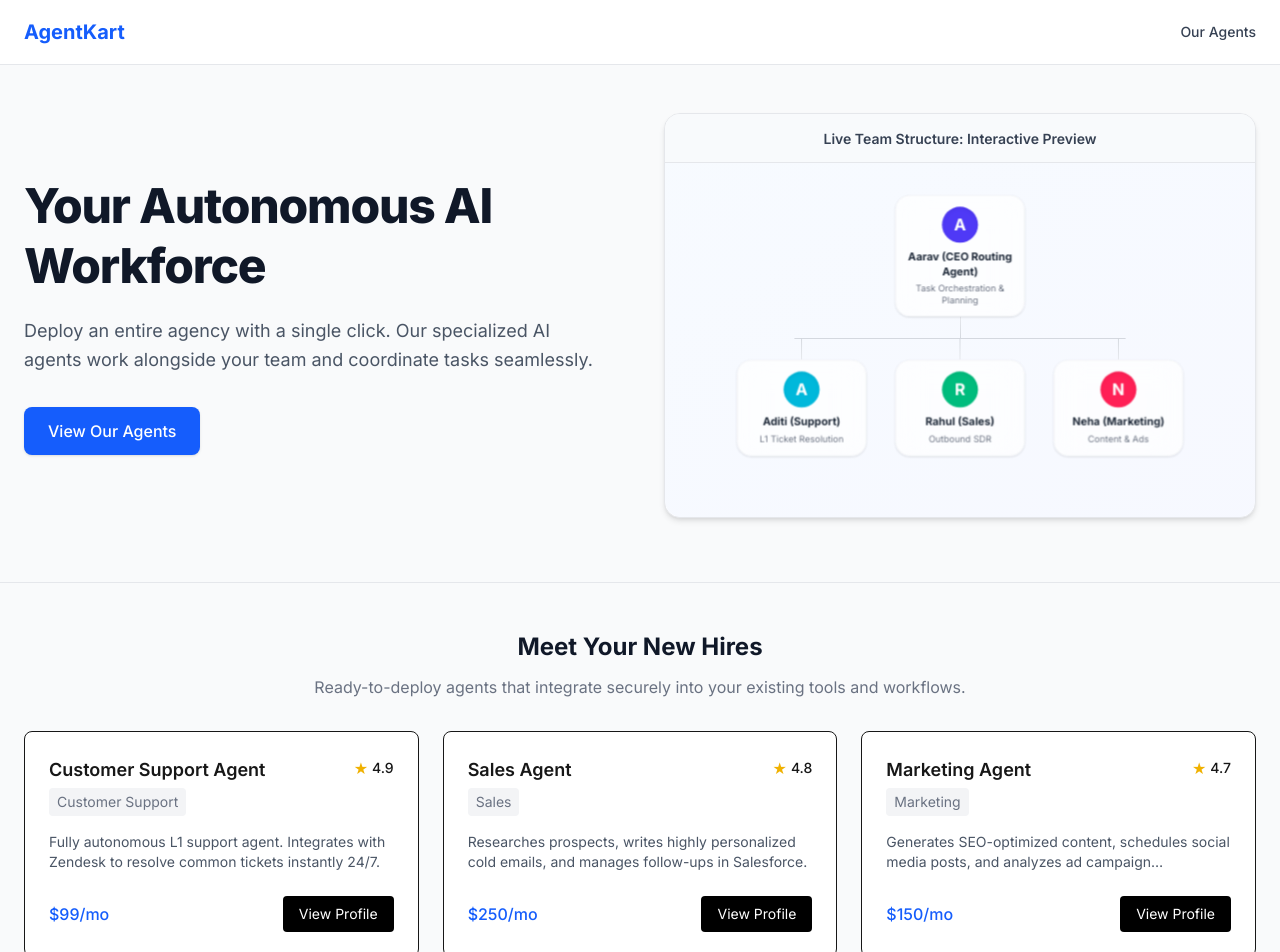
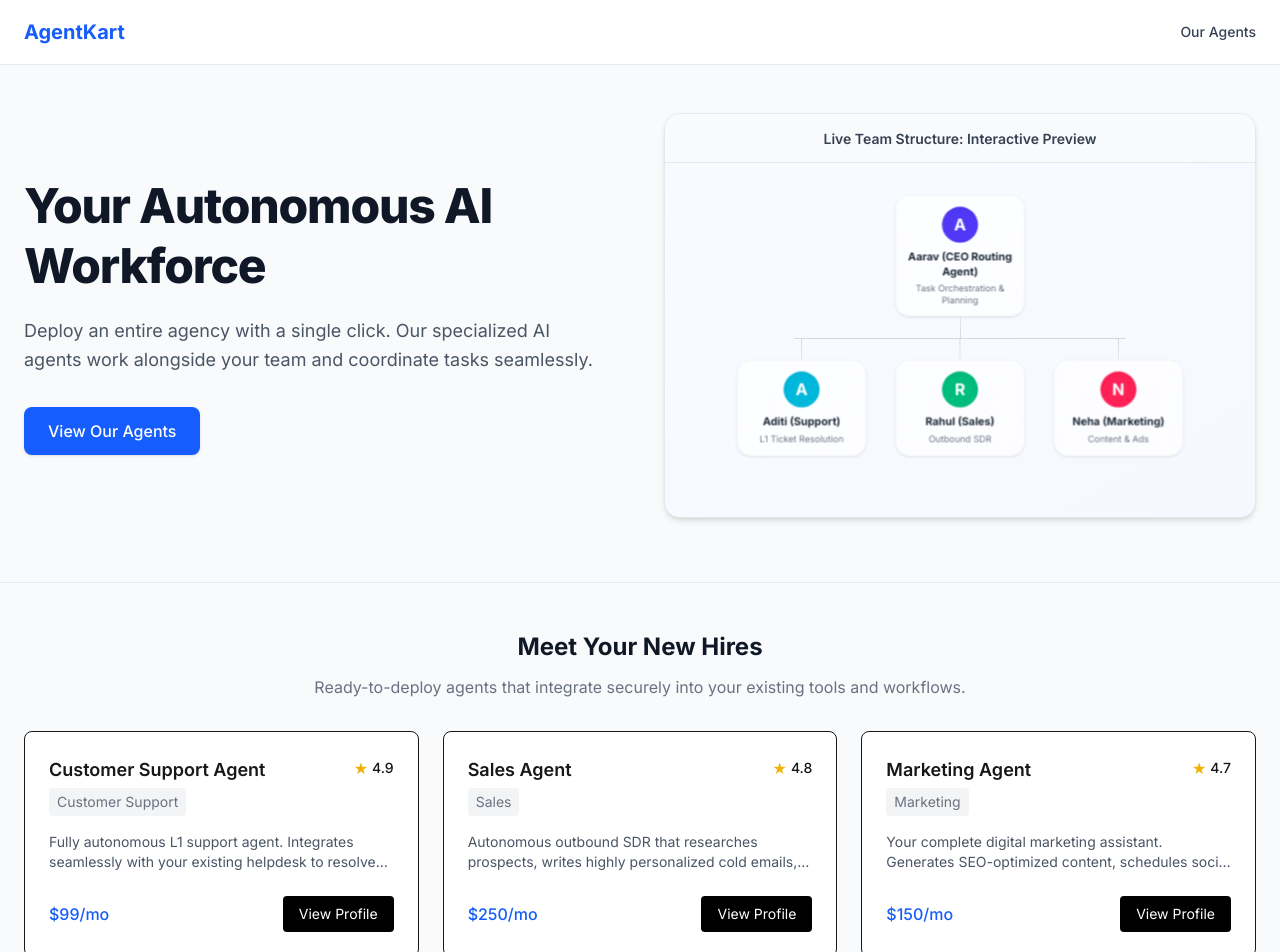
Before and after one commit to ranjeet258/AgentKart, a Next.js app in the folder apps/web/: page / in a window 1280 px wide. Shown: the top 952 px of the page. Built offline with nearby package versions, Linux system fonts and the light colour scheme.

Commit message:
Fix async params unwrapping for Next.js client routing

```diff
--- a/apps/web/src/app/agents/[id]/page.tsx
+++ b/apps/web/src/app/agents/[id]/page.tsx
@@ -1,14 +1,16 @@
 "use client";
 
-import React, { useState } from 'react';
+import React, { useState, use } from 'react';
 import Link from 'next/link';
 import { agentsData } from '@/lib/agentsData';
 
-export default function AgentProfilePage({ params }: { params: { id: string } }) {
+export default function AgentProfilePage({ params }: { params: Promise<{ id: string }> }) {
   const [loading, setLoading] = useState(false);
   const [trialStarted, setTrialStarted] = useState(false);
 
-  const agent = agentsData[params.id];
+  // Unwrap the params promise (Next.js 15+ requirement)
+  const resolvedParams = use(params);
+  const agent = agentsData[resolvedParams.id];
 
   if (!agent) {
     return (
--- a/apps/web/src/app/page.tsx
+++ b/apps/web/src/app/page.tsx
@@ -1,32 +1,12 @@
 import Link from 'next/link';
 import { OrgChart } from '@/components/marketplace/OrgChart';
 import { AgentCard } from '@/components/marketplace/AgentCard';
+import { agentsData } from '@/lib/agentsData';
 
 const featuredAgents = [
-  {
-    id: '1',
-    name: 'Customer Support Agent',
-    description: 'Fully autonomous L1 support agent. Integrates with Zendesk to resolve common tickets instantly 24/7.',
-    category: 'Customer Support',
-    rating: 4.9,
-    price: '$99/mo'
-  },
-  {
-    id: '2',
-    name: 'Sales Agent',
-    description: 'Researches prospects, writes highly personalized cold emails, and manages follow-ups in Salesforce.',
-    category: 'Sales',
-    rating: 4.8,
-    price: '$250/mo'
-  },
-  {
-    id: '3',
-    name: 'Marketing Agent',
-    description: 'Generates SEO-optimized content, schedules social media posts, and analyzes ad campaign performance.',
-    category: 'Marketing',
-    rating: 4.7,
-    price: '$150/mo'
-  }
+  agentsData['1'],
+  agentsData['2'],
+  agentsData['3'],
 ];
 
 export default function Home() {
```
